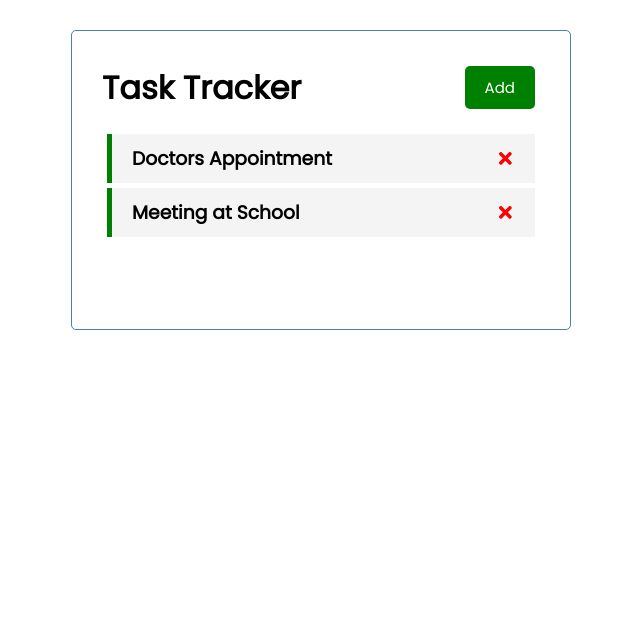
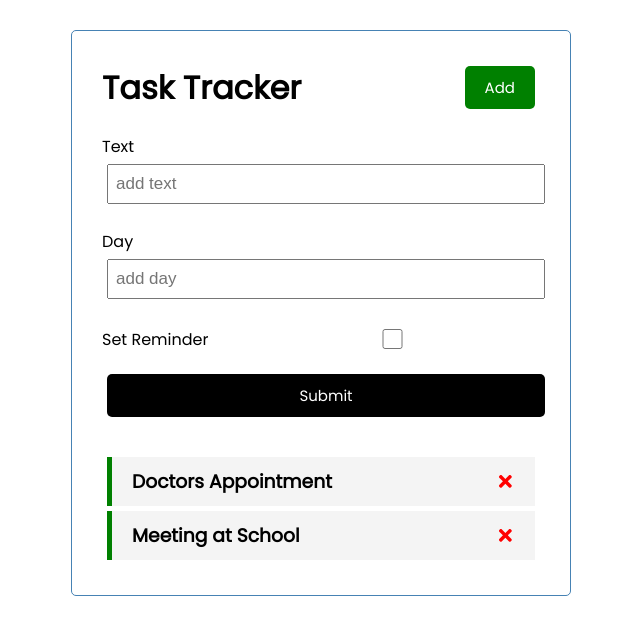
Before and after one commit to JHughesSUTA/task-tracker-rebuild, a React (Create React App) app: page / in a window 1280 px wide. Shown: the top 634 px of the page, without its empty margins (319-959 px from the left). Built offline with nearby package versions, Linux system fonts and the light colour scheme.

Commit message:
add AddTask componenet

```diff
--- a/src/App.js
+++ b/src/App.js
@@ -2,6 +2,7 @@
 import { useState } from 'react'
 import Header from './components/Header/Header'
 import Tasks from './components/Tasks/Tasks';
+import AddTask from './components/AddTask/AddTask';
 
 function App(){
   const [tasks, setTasks] = useState([
@@ -34,6 +35,7 @@
   return (
       <div className="container">
         <Header handleClick={handleClick} />
+        <AddTask />
         {tasks.length > 0 ? <Tasks tasks={tasks} onDelete={deleteTask} setReminder={setReminder} /> : <p>There are no tasks left</p>}
       </div>
   );
--- /dev/null
+++ b/src/components/AddTask/AddTask.js
@@ -0,0 +1,21 @@
+function AddTask() {
+  return (
+    <form className="add-form">
+      <div className="form-control">
+        <label>Text</label>
+        <input type="text" placeholder={"add text"} />
+      </div>
+      <div className="form-control">
+        <label>Day</label>
+        <input type="text" placeholder={"add day"} />
+      </div>
+      <div className="form-control form-control-check">
+        <label>Set Reminder</label>
+        <input type="checkbox" />
+      </div>
+      <input type="submit" className="btn btn-block" />
+    </form>
+  )
+}
+
+export default AddTask
```
